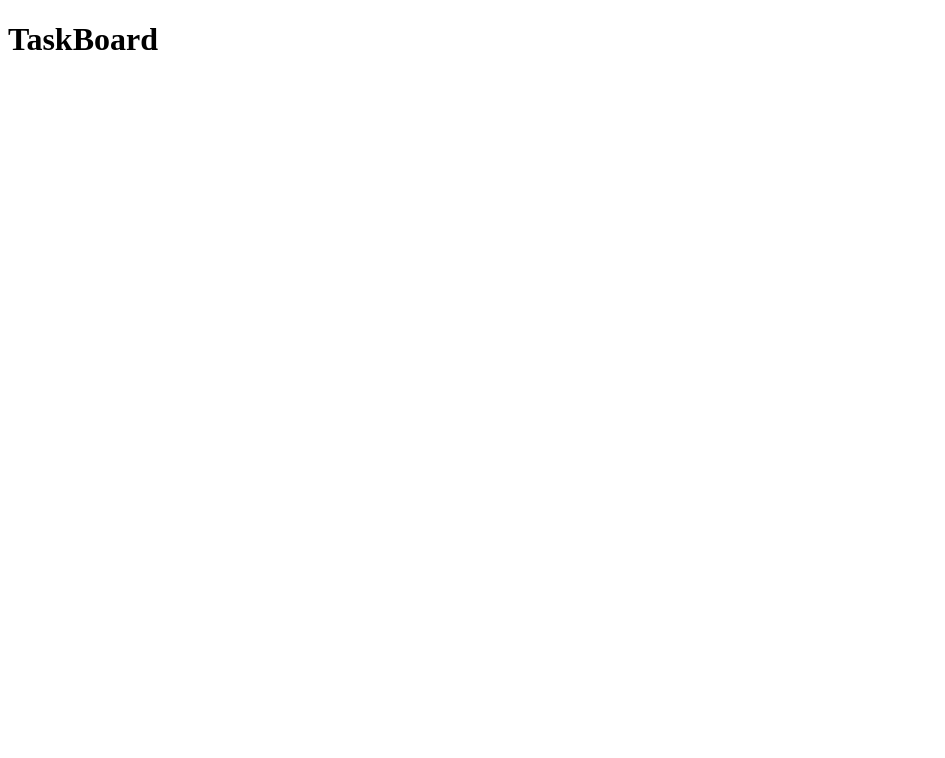
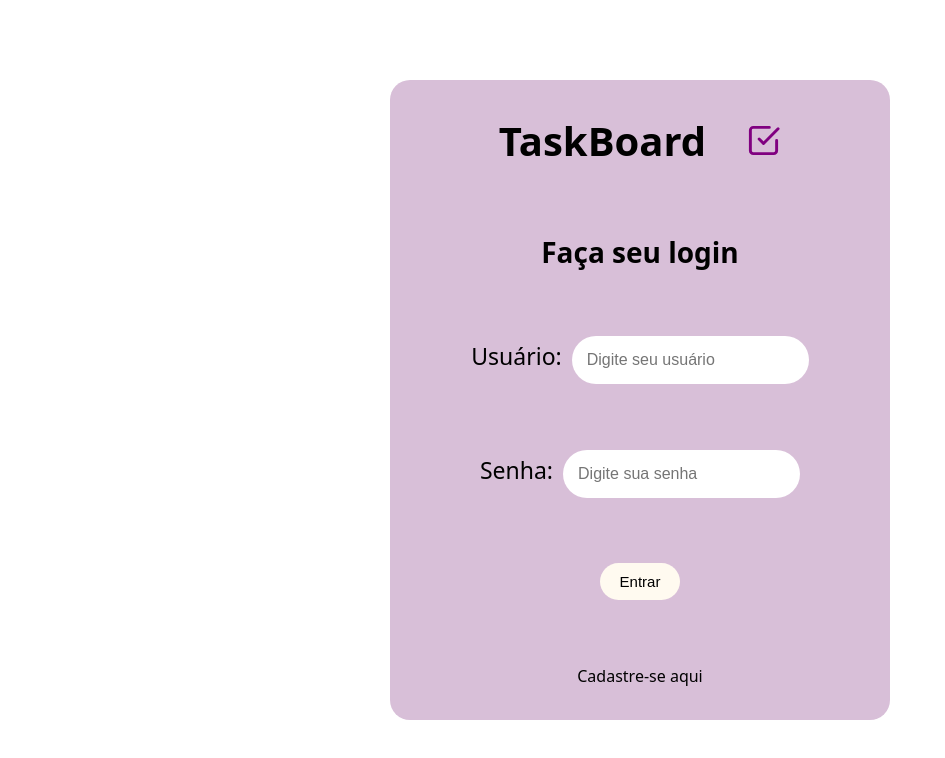
Before and after one commit to dsm-cefet-rj/trabalho-integrado-2020-1-grupo-6, a React (Create React App) app in the folder Front-end/: page / in a window 1280 px wide. Shown: the top 758 px of the page, without its empty margins (0-945 px from the left). Built offline with nearby package versions, Linux system fonts and the light colour scheme.

Commit message:
adicionei codigo login

```diff
--- a/Front-end/package.json
+++ b/Front-end/package.json
@@ -8,6 +8,7 @@
     "@testing-library/user-event": "^12.2.0",
     "react": "^17.0.1",
     "react-dom": "^17.0.1",
+    "react-icons": "^3.11.0",
     "react-router-dom": "^5.2.0",
     "react-scripts": "4.0.0",
     "web-vitals": "^0.2.4"
--- a/Front-end/src/pages/Login/index.js
+++ b/Front-end/src/pages/Login/index.js
@@ -1,10 +1,36 @@
 import React from "react";
 import ReactDOM from "react-dom";
+import { Link } from "react-router-dom";
+import styles from "./login.css";
+import { FiCheckSquare } from "react-icons/fi";
 
 export function Login() {
   return (
-    <div>
-      <h1>TaskBoard</h1>
+    <div className="container">
+      <div className="box">
+        <div className="header">
+          <h1>TaskBoard</h1>
+          <FiCheckSquare size={35} color="purple" />
+        </div>
+        <h2>Faça seu login</h2>
+        <div>
+          <label>Usuário:</label>
+          <input id="usuarioLogin" placeholder="Digite seu usuário"></input>
+        </div>
+        <div>
+          <label>Senha:</label>
+          <input
+            type="text"
+            id="usuarioSenha"
+            placeholder="Digite sua senha"
+          ></input>
+        </div>
+        <input type="button" id="btnEntrar" value="Entrar"></input>
+
+        <Link to="/cadastro" id="btnCadastrar">
+          Cadastre-se aqui
+        </Link>
+      </div>
     </div>
   );
 }
--- /dev/null
+++ b/Front-end/src/pages/Login/login.css
@@ -0,0 +1,76 @@
+body,
+h1,
+h2 {
+  margin: 0px;
+  font-family: system-ui;
+}
+
+.box {
+  background: thistle;
+  display: flex;
+  flex-direction: column;
+  justify-content: space-around;
+  align-items: center;
+  border-radius: 20px;
+  height: 80vh;
+  width: 90%;
+  max-width: 500px;
+  min-width: 300px;
+}
+
+.container {
+  width: 100%;
+  height: 100vh;
+  display: flex;
+  flex-direction: row;
+  justify-content: center;
+  align-items: center;
+}
+
+.header {
+  display: flex;
+  align-items: center;
+  justify-content: center;
+}
+
+h1 {
+  margin-right: 40px;
+  font-size: 40px;
+}
+
+h2 {
+  font-size: 28px;
+}
+
+#usuarioLogin {
+  font-size: 16px;
+  border-radius: 25px;
+  border-style: none;
+  padding: 15px;
+}
+
+#usuarioSenha {
+  font-size: 16px;
+  border-radius: 25px;
+  border-style: none;
+  padding: 15px;
+}
+
+#btnEntrar {
+  border: none;
+  background: floralwhite;
+  border-radius: 25px;
+  padding: 10px 20px;
+  font-size: 15px;
+}
+
+label {
+  font-size: 23px;
+  padding-right: 10px;
+}
+
+#btnCadastrar {
+  text-decoration: none;
+  color: black;
+  font-size: 16px;
+}
```
Also changed, not shown: 1 other file (tests, documents, lock files or other folders).
